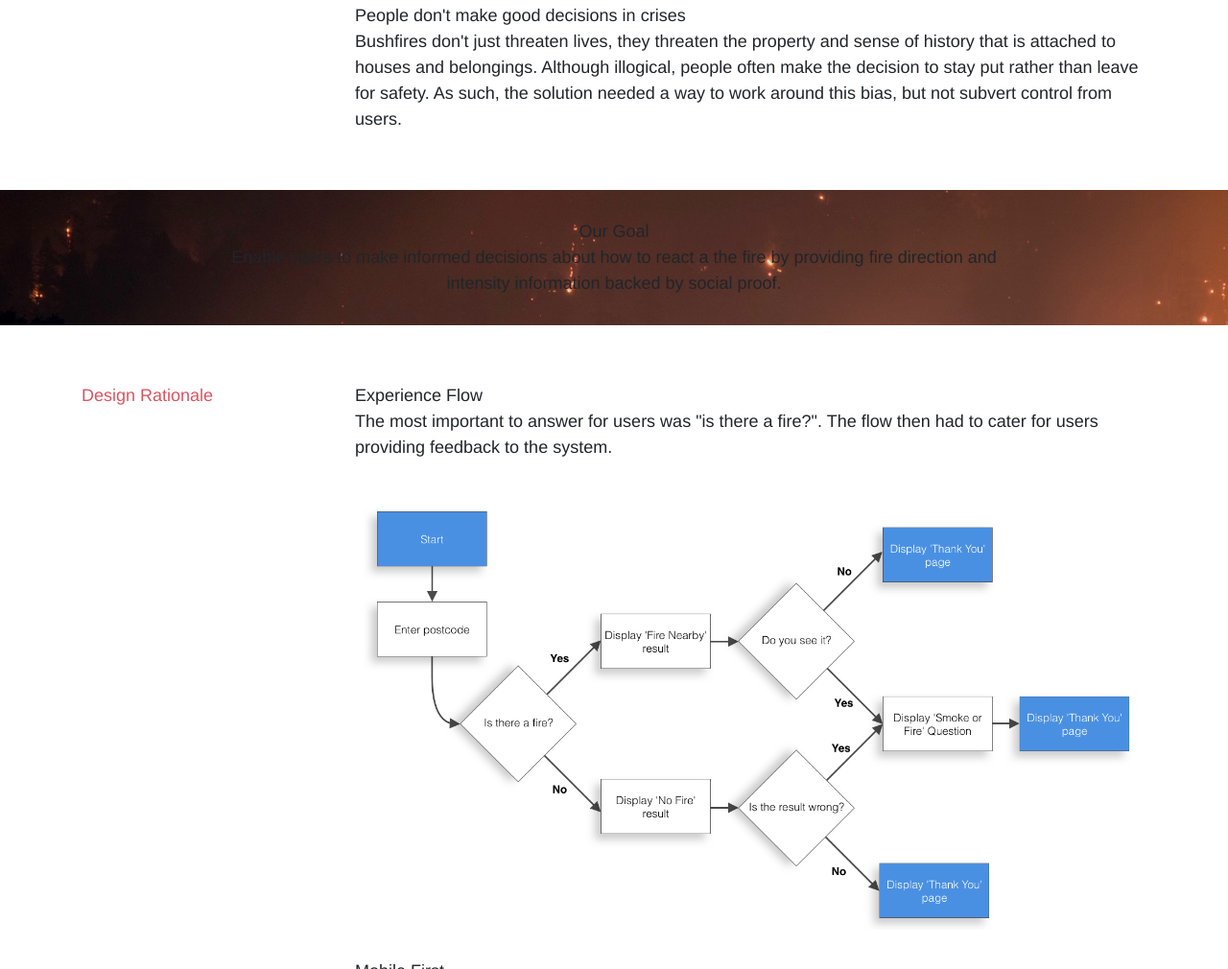
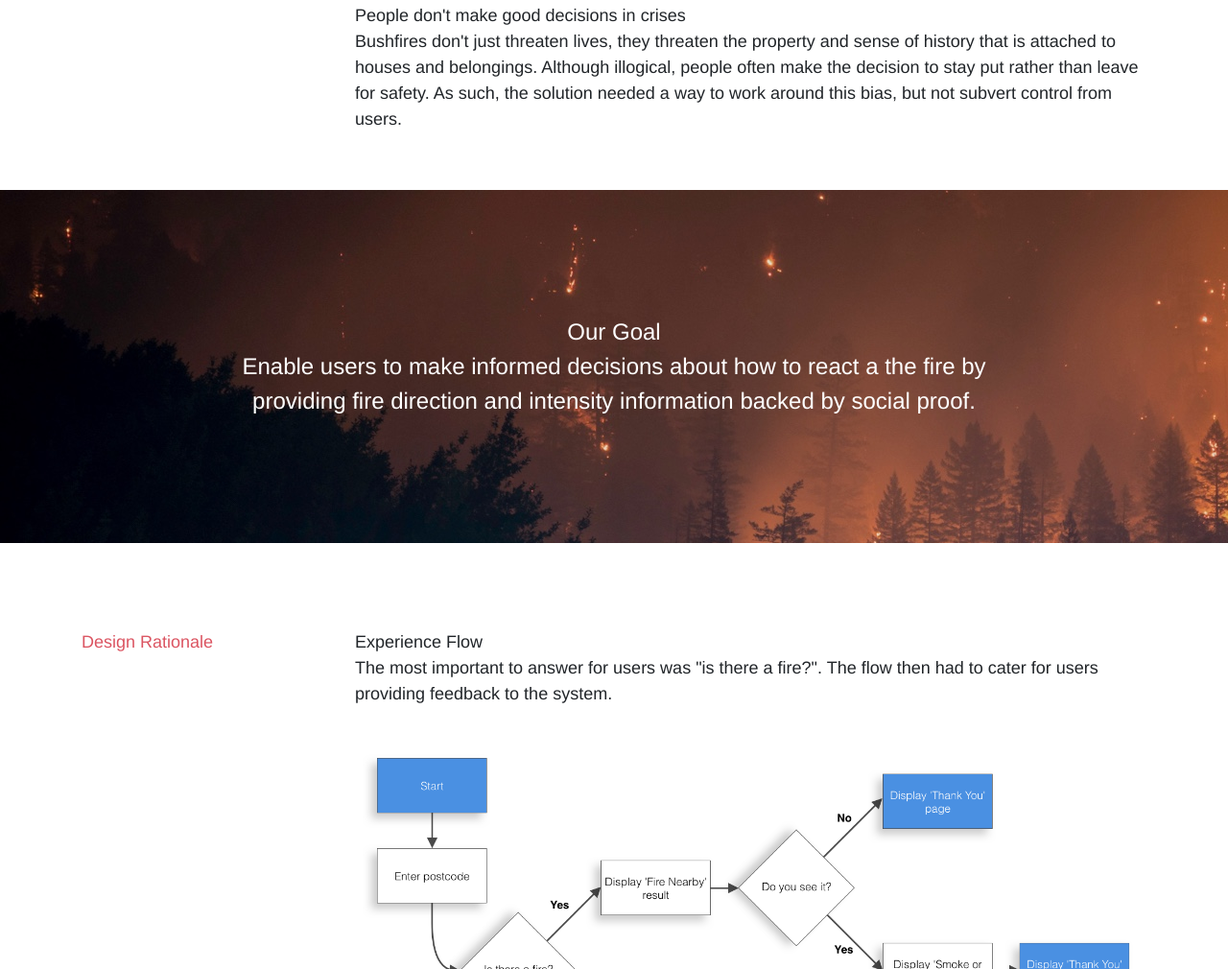
Before and after one commit to corneliusdo/corneliusdo.github.io, a website: page work/beacon.html in a window 1280 px wide. Shown: the part 1790-2800 px from the top of the page at 96% size. Drawn offline with nearby package versions, Linux system fonts and the light colour scheme; files that its build step writes are made by us from their sources; files whose address does not match are found by name.

Commit message:
CSS update
- Updated page break text and spacing styling
- Updated overrides

```diff
--- a/css/clean-blog.css
+++ b/css/clean-blog.css
@@ -268,6 +268,10 @@ header.masthead .site-heading {
   header.masthead .site-heading {
     padding: 200px 0 100px 0;
   }
+  header.masthead .post-heading.override {
+    padding: 100px 0 50px 0;
+  }
+
 }
 
 header.masthead .page-heading,
@@ -525,7 +529,7 @@ footer .copyright {
 
 .p-subtitle {
   font-weight: 500;
-  margin-bottom: 0px;
+  margin-bottom: 5px;
   color: #db5461;
 }
 
@@ -535,8 +539,15 @@ footer .copyright {
 }
 
 .big-quote {
-  font-weight: 300px;
-  font-size: 24;
-  margin: 50px, 0;
+  font-weight: 500px;
+  font-size: 24px;
+  padding: 100px 0px;
   text-align: center;
+  color: #ffffff;
 }
+
+.container-fluid.override {
+  padding-right: 0px;
+  padding-left: 0px;
+  margin-bottom: 60px;
+}
```
